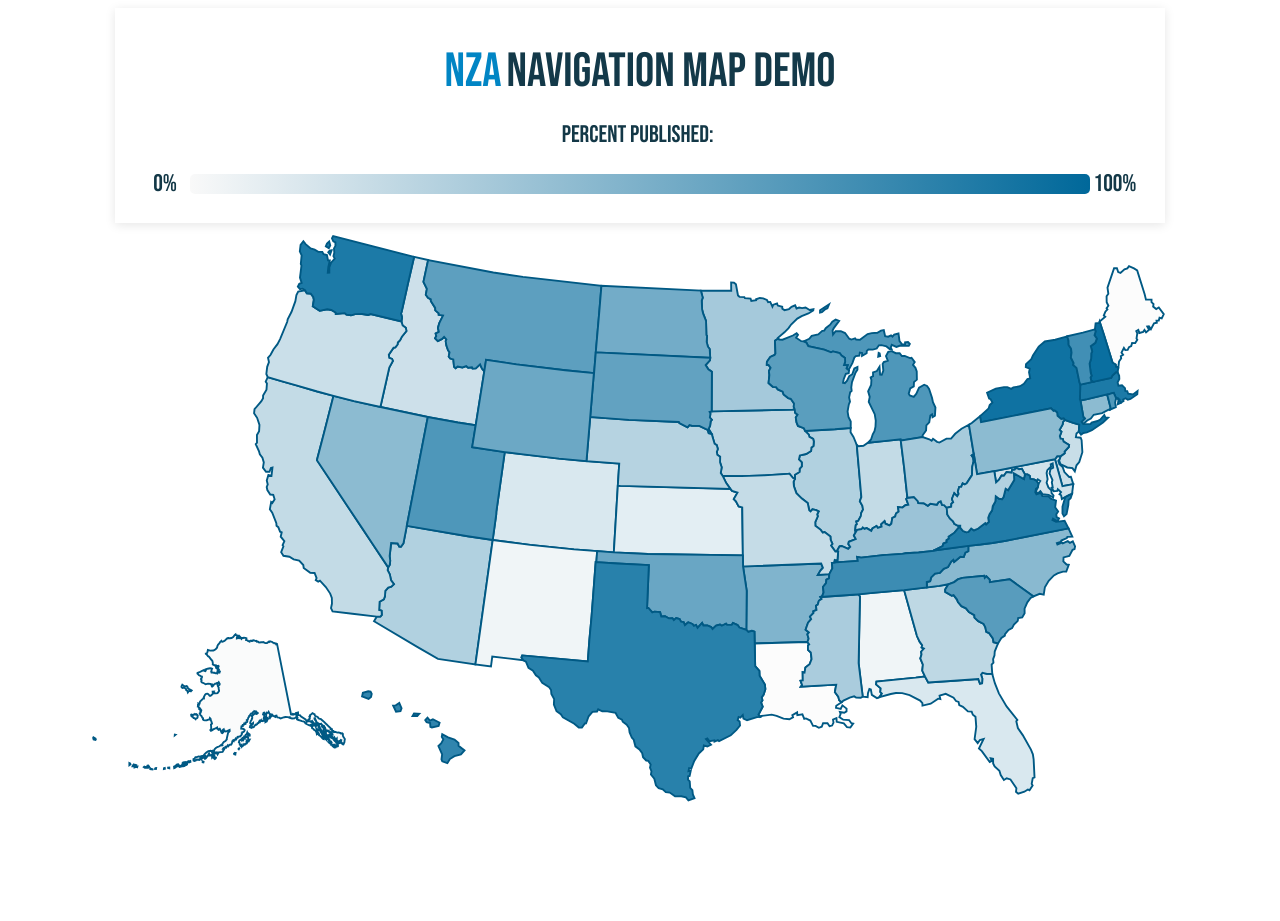
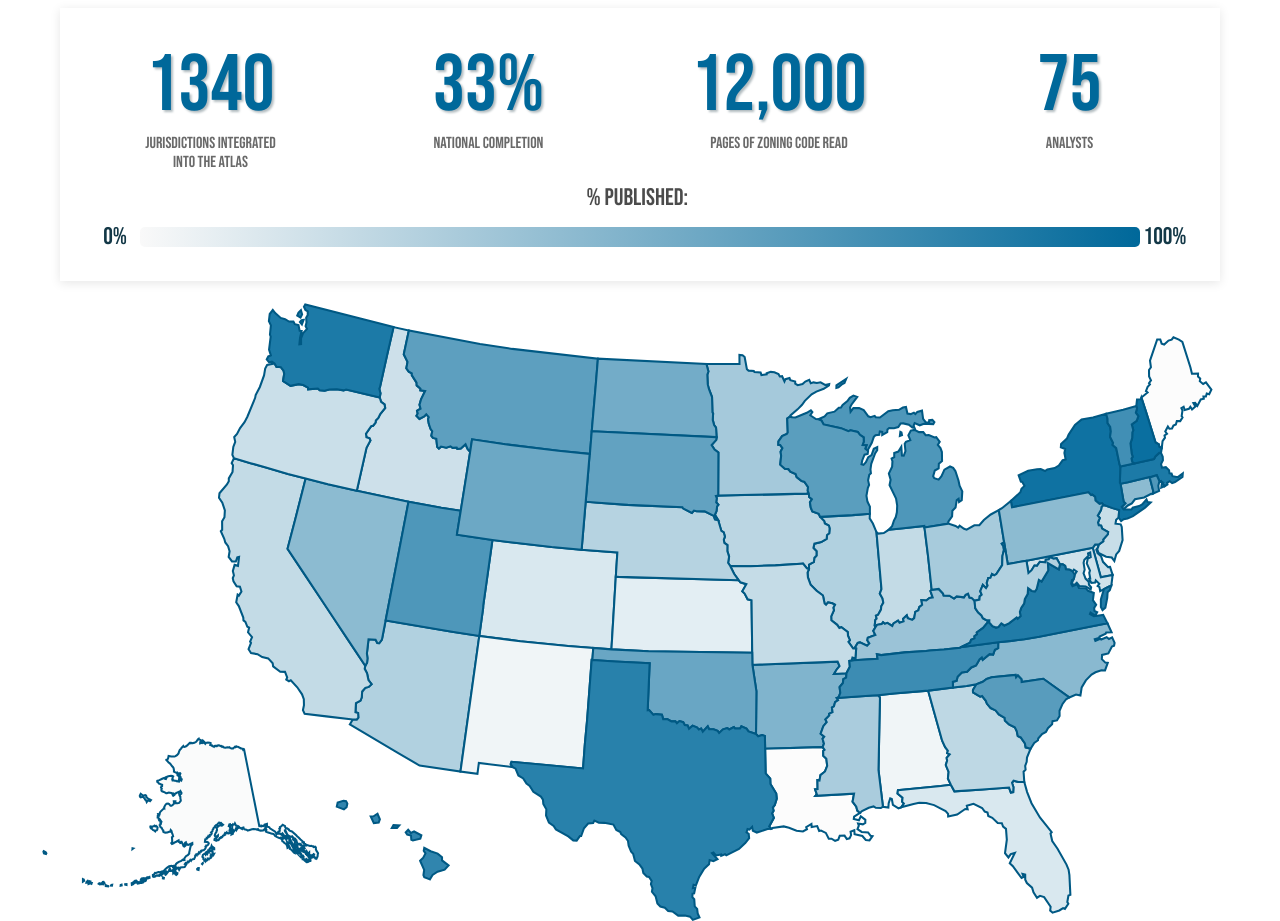
Before and after one commit to jakerobg/navmap-demo, a plain HTML site: page index.html in a window 1280 px wide. Before the commit the page ends 884 px from the top, so only its background shows below. Drawn offline with Linux system fonts and the light colour scheme.

Commit message:
added stats

```diff
--- a/index.html
+++ b/index.html
@@ -12,15 +12,31 @@
             rel="stylesheet"
         />
     </head>
-    <body onload="stateFill()">
-        <div class="container">
+    <body onload="loadData()">
+        <div class="main-container">
             <div class="card">
-                <div class="text-container">
-                    <span class="h2">NZA</span>
-                    <span class="h1">NAVIGATION MAP DEMO</span>
+                <div class="stats-container">
+                    <div class="box">
+                        <div class="stats-percentage" id="jurisdictions"></div>
+                        <div class="stats-label">
+                            Jurisdictions integrated into the atlas
+                        </div>
+                    </div>
+                    <div class="box">
+                        <div class="stats-percentage" id="completion"></div>
+                        <div class="stats-label">National Completion</div>
+                    </div>
+                    <div class="box">
+                        <div class="stats-percentage" id="pages"></div>
+                        <div class="stats-label">Pages of Zoning Code Read</div>
+                    </div>
+                    <div class="box">
+                        <div class="stats-percentage" id="analysts"></div>
+                        <div class="stats-label">Analysts</div>
+                    </div>
                 </div>
                 <div class="text-container">
-                    <span class="h3">Percent published:</span>
+                    <span class="h3">% published:</span>
                 </div>
                 <div class="legend">
                     <span class="legend-number">0%</span>
@@ -32,7 +48,7 @@
                 viewBox="0 0 700 400"
                 fill="none"
                 xmlns="http://www.w3.org/2000/svg"
-                class="outer-container"
+                class="svg-container"
             >
                 <a xlink:href="https://www.zoningatlas.org/" target="_blank">
                     <path
--- a/script.js
+++ b/script.js
@@ -1,7 +1,7 @@
 //floating tooltip
 const tooltip = document.getElementById("tooltip");
 
-//storing state data json as local var when reload to avoid async functions
+//storing state data
 const stateData = [];
 
 /**
@@ -12,6 +12,24 @@ function percentageToColor(percentage) {
     const diffGreen = Math.round(252 + (104 - 249) * percentage * 0.01);
     const diffBlue = Math.round(252 + (154 - 249) * percentage * 0.01);
     return `rgb(${diffRed}, ${diffGreen}, ${diffBlue})`;
+}
+
+async function loadData() {
+    loadStats();
+    stateFill();
+}
+
+async function loadStats() {
+    fetch("stats.json")
+        .then((response) => response.json())
+        .then((data) => {
+            document.getElementById("jurisdictions").textContent =
+                data.jurisdictions;
+            document.getElementById("completion").textContent = data.completion;
+            document.getElementById("pages").textContent = data.pages;
+            document.getElementById("analysts").textContent = data.analysts;
+        })
+        .catch((error) => console.error("Error fetching:", error));
 }
 
 /**
--- /dev/null
+++ b/stats.json
@@ -0,0 +1,6 @@
+{
+    "jurisdictions": "1340",
+    "completion": "33%",
+    "pages": "12,000",
+    "analysts": "75"
+}
--- a/styles.css
+++ b/styles.css
@@ -18,44 +18,42 @@
 .h3 {
     font-family: "Bebas Neue", sans-serif;
     font-weight: 400;
-    color: #133847;
+    color: #4b4b4b;
     font-style: normal;
     padding-right: 0.5%;
     font-size: 150%;
 }
 
 .text-container {
-    display: flex;
     justify-content: center;
-    padding: 10px;
+    padding-bottom: 10px;
 }
 
-.container {
+.main-container {
+    display: flexbox;
     text-align: center;
-    margin: auto;
 }
 
 .card {
     background-color: white;
     box-shadow: 0 2px 10px rgba(0, 0, 0, 0.1);
-    padding: 25px;
-    max-width: 1000px;
+    padding: 30px;
+    max-width: 1100px;
     margin: auto;
-    position: relative;
     z-index: 10;
+    min-width: 1100px;
 }
-.outer-container {
+.svg-container {
     max-height: auto;
-    width: 1100px;
+    width: 1200px;
     padding: 10px;
-    position: relative;
+    padding-top: 20px;
 }
 
 .legend {
     display: flex;
     align-items: center;
     justify-content: center;
-    margin-top: 10px;
 }
 
 .legend-number {
@@ -106,3 +104,39 @@
     font-style: normal;
     font-size: xx-large;
 }
+
+.stats-container {
+    display: flex;
+    gap: 8em;
+    justify-content: center;
+    width: 100%;
+    padding-bottom: 1%;
+}
+
+.box {
+    text-align: center;
+}
+
+.stats-percentage {
+    font-family: "Bebas Neue", sans-serif;
+    font-weight: 400;
+    font-style: normal;
+    color: #00689a;
+    font-size: 5em;
+    filter: drop-shadow(2px 2px 1px #00202e4e);
+    text-align: center;
+}
+
+.stats-label {
+    font-family: "Bebas Neue", sans-serif;
+    font-weight: 400;
+    font-style: normal;
+    color: hsl(0, 0%, 41%);
+    font-size: 1em;
+    word-wrap: break-word;
+    white-space: normal;
+    /*border: 2px solid #000;*/
+    width: 150px;
+    text-align: center;
+    margin: auto;
+}
```
